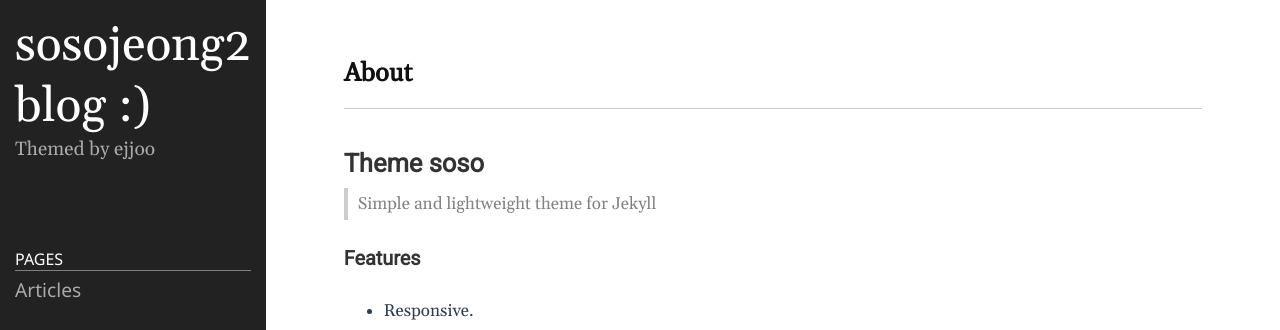
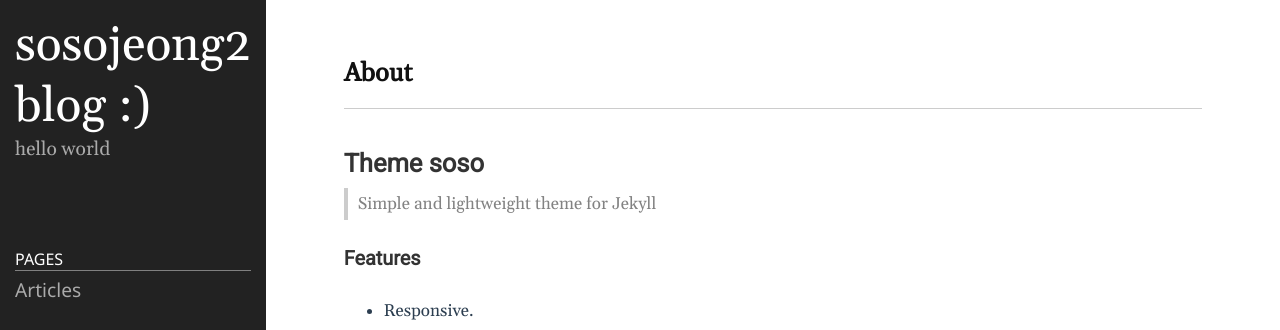
Before and after one commit to sosojeong2/sosojeong2.github.io, a Jekyll site: the page built from README.md, in a window 1280 px wide and 900 px high. Shown: the top 330 px of the window. Built offline with Jekyll 4.4.1, drawn with Linux system fonts in a browser that asks for light colours.

Commit message:
post update

```diff
--- a/_config.yml
+++ b/_config.yml
@@ -21,7 +21,7 @@
 title: sosojeong2 blog :)
 email: sosojeong2@gmail.com
 description: >- # this means to ignore newlines until "baseurl:"
-  Themed by ejjoo
+  hello world
 # baseurl: "/" # the subpath of your site, e.g. /blog
 # url: "http://ejjoo.github.io" # the base hostname & protocol for your site, e.g. http://example.com
 github_username: sosojeong2
```
